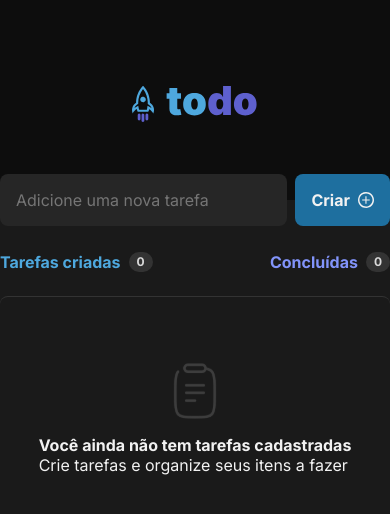
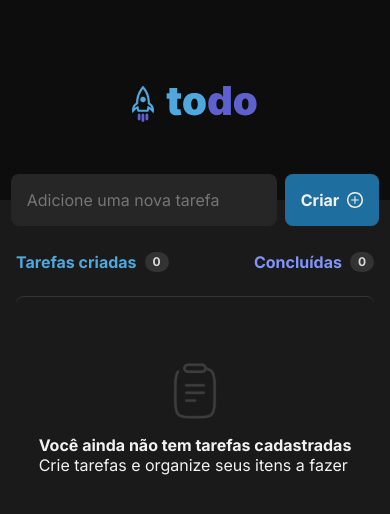
Before and after one commit to GeraldoJAlves/rocketseat-todo-list, a React (Vite) app: page / in a window 390 px wide. Shown: the top 514 px of the page. Built offline with nearby package versions, Linux system fonts and the light colour scheme.

Commit message:
fix: mobile responsive

```diff
--- a/src/App.module.css
+++ b/src/App.module.css
@@ -1,4 +1,11 @@
 .container {
   max-width: 46rem;
+  padding: 0 auto;
   margin: 0 auto;
 }
+
+@media screen and (max-width: 46rem) {
+  .container {
+    padding: 0 1rem;
+  }
+}
--- a/src/components/Tasks.module.css
+++ b/src/components/Tasks.module.css
@@ -137,8 +137,9 @@
 }
 
 .list li span {
+  max-width: 39rem;
   flex: 1;
-  max-width: 39rem;
+  overflow: hidden;
 
   -ms-word-break: break-word;
   word-wrap: break-word;
@@ -146,7 +147,9 @@
   -moz-hyphens: auto;
   -ms-hyphens: auto;
   hyphens: auto;
+  white-space: wrap;
 }
+
 
 .list li button {
   background-color: transparent;
```
